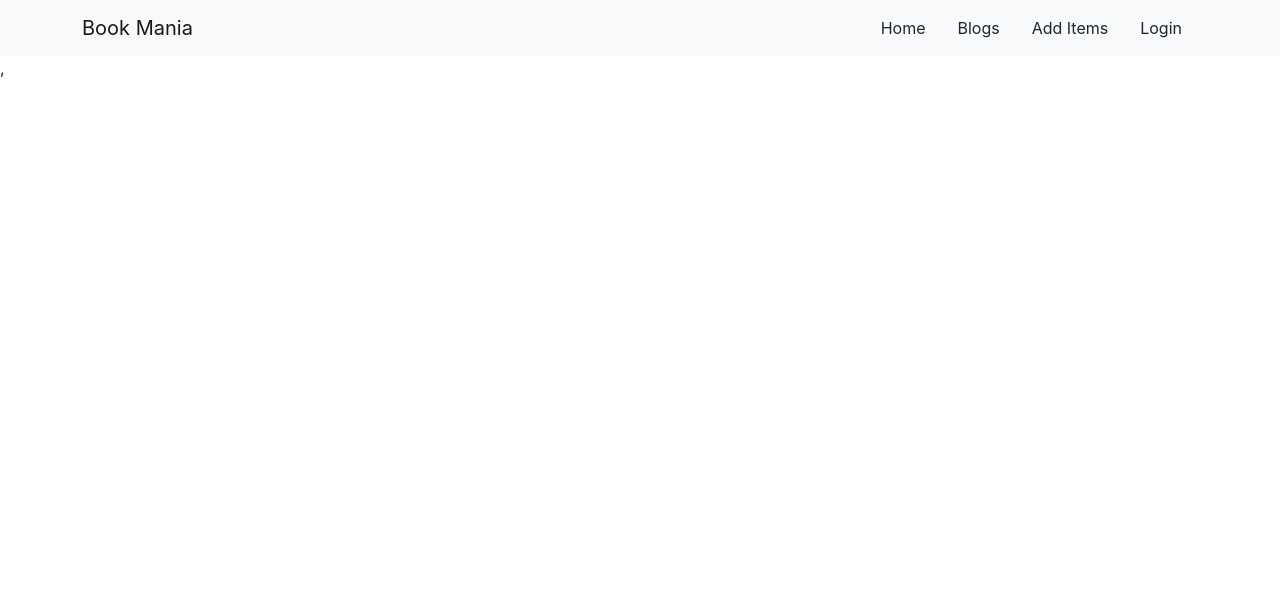
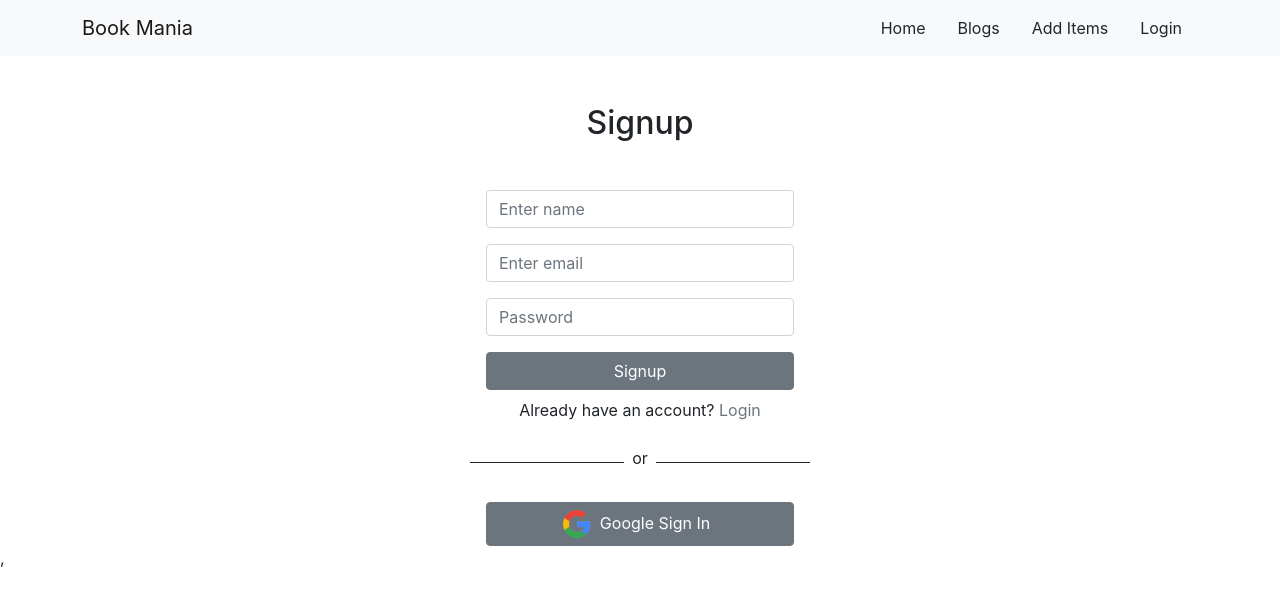
Before and after one commit to fariha-rahman-saba/warehouse-management-client-side, a React (Create React App) app: page /signup in a window 1280 px wide. Shown: the top 602 px of the page. Built offline with nearby package versions, Linux system fonts and the light colour scheme; no server answers.

Commit message:
signup component created

```diff
--- a/src/App.js
+++ b/src/App.js
@@ -5,6 +5,7 @@ import Home from './Pages/Home/Home';
 import Blogs from './Pages/Blogs/Blogs';
 import AddItems from './Pages/AddItems/AddItems';
 import Login from './Pages/Authentication/Login/Login';
+import SignUp from './Pages/Authentication/SignUp/SignUp';
 
 function App () {
   return (
@@ -15,7 +16,7 @@ function App () {
         <Route path='/home' element={<Home></Home>}></Route>
         <Route path='/blogs' element={<Blogs></Blogs>}></Route>
         <Route path='/login' element={<Login></Login>}></Route>
-        <Route path='/signup' element=''></Route>
+        <Route path='/signup' element={<SignUp></SignUp>}></Route>
         <Route path='/add-items' element={<AddItems></AddItems>}></Route>
         <Route path='/*' element=''></Route>
         {/* <Route path='/manage' element=''></Route>
--- a/src/Pages/Authentication/Login/Login.js
+++ b/src/Pages/Authentication/Login/Login.js
@@ -39,7 +39,7 @@ const Login = () => {
         errorElement = <p className='text-danger'>Error: {error?.message}</p>;
     }
 
-    const handleSubmit = event => {
+    const handleLogin = event => {
         event.preventDefault();
         const email = emailRef.current.value;
         const password = passwordRef.current.value;
@@ -47,10 +47,6 @@ const Login = () => {
         signInWithEmailAndPassword(email, password);
     };
 
-    // for navigating to signup page
-    const navigateSignup = event => {
-        navigate('/signup');
-    };
 
     // for reseting password
     const resetPassword = async () => {
@@ -68,7 +64,7 @@ const Login = () => {
     return (
         <div className='container w-50 mx-auto mt-5'>
             <h2 className='text-center mb-5'>Login</h2>
-            <Form onSubmit={handleSubmit}>
+            <Form onSubmit={handleLogin}>
                 <Form.Group className="mb-3 w-50 mx-auto" controlId="formBasicEmail">
                     <Form.Control ref={emailRef} type="email" placeholder="Enter email" required />
                 </Form.Group>
@@ -83,7 +79,7 @@ const Login = () => {
                 {errorElement}
             </div>
             <div className='text-center mt-2'>
-                <p>New to Book Mania? <Link to="/signup" className=' pe-auto text-decoration-none text-secondary' onClick={navigateSignup}>Signup</Link> </p>
+                <p>New to Book Mania? <Link to="/signup" className=' pe-auto text-decoration-none text-secondary' >Signup</Link> </p>
                 <p>Forget Password?<button className='btn btn-link text-secondary pe-auto text-decoration-none' onClick={resetPassword}>Reset Password</button></p>
             </div>
             <SocialLogin></SocialLogin>
--- a/src/Pages/Authentication/SignUp/SignUp.js
+++ b/src/Pages/Authentication/SignUp/SignUp.js
@@ -1,9 +1,77 @@
-import React from 'react';
+import { async } from '@firebase/util';
+import React, { useRef } from 'react';
+import { Button, Form, ToastContainer } from 'react-bootstrap';
+import { useCreateUserWithEmailAndPassword, useUpdateProfile } from 'react-firebase-hooks/auth';
+import { Link, useNavigate } from 'react-router-dom';
+import auth from '../../../firebase.init';
+import Loading from '../../Shared/Loading/Loading';
+import SocialLogin from '../SocialLogin/SocialLogin';
 
 const SignUp = () => {
+
+    // Create user and update profile
+    const nameRef = useRef('');
+    const emailRef = useRef('');
+    const passwordRef = useRef('');
+    const [
+        createUserWithEmailAndPassword,
+        user,
+        loading,
+        error
+    ] = useCreateUserWithEmailAndPassword(auth, { sendEmailVerification: true });
+    const [updateProfile, updating, updateError] = useUpdateProfile(auth);
+
+
+    // Navigation
+    const navigate = useNavigate();
+
+    const navigateLogin = () => {
+        navigate('/login');
+    };
+
+    if (loading || updating) {
+        return <Loading></Loading>;
+    }
+
+    // signup
+    const handleSignup = async (event) => {
+        event.preventDefault();
+        const name = nameRef.current.value;
+        const email = emailRef.current.value;
+        const password = passwordRef.current.value;
+
+        await createUserWithEmailAndPassword(email, password);
+        await updateProfile({ displayName: name });
+        navigate('/');
+    };
+
+
     return (
-        <div>
-            This is signup
+        <div className='container w-50 mx-auto mt-5'>
+            <h2 className='text-center mb-5'>Signup</h2>
+            <Form onSubmit={handleSignup}>
+                <Form.Group className="mb-3 w-50 mx-auto" controlId="formBasicEmail">
+                    <Form.Control ref={nameRef} type="text" placeholder="Enter name" required />
+                </Form.Group>
+                <Form.Group className="mb-3 w-50 mx-auto" controlId="formBasicEmail">
+                    <Form.Control ref={emailRef} type="email" placeholder="Enter email" required />
+                </Form.Group>
+                <Form.Group className="mb-3 w-50 mx-auto" controlId="formBasicPassword">
+                    <Form.Control ref={passwordRef} type="password" placeholder="Password" required />
+                </Form.Group>
+                <Button variant="secondary w-50 mx-auto d-block mb-2" type="submit">
+                    Signup
+                </Button>
+            </Form>
+            {/* <div className='text-center'>
+                {errorElement}
+            </div> */}
+            <div className='text-center mt-2'>
+                <p>Already have an account? <Link to="/login" className=' pe-auto text-decoration-none text-secondary' >Login</Link> </p>
+
+            </div>
+            <SocialLogin></SocialLogin>
+            <ToastContainer />
         </div>
     );
 };
```
